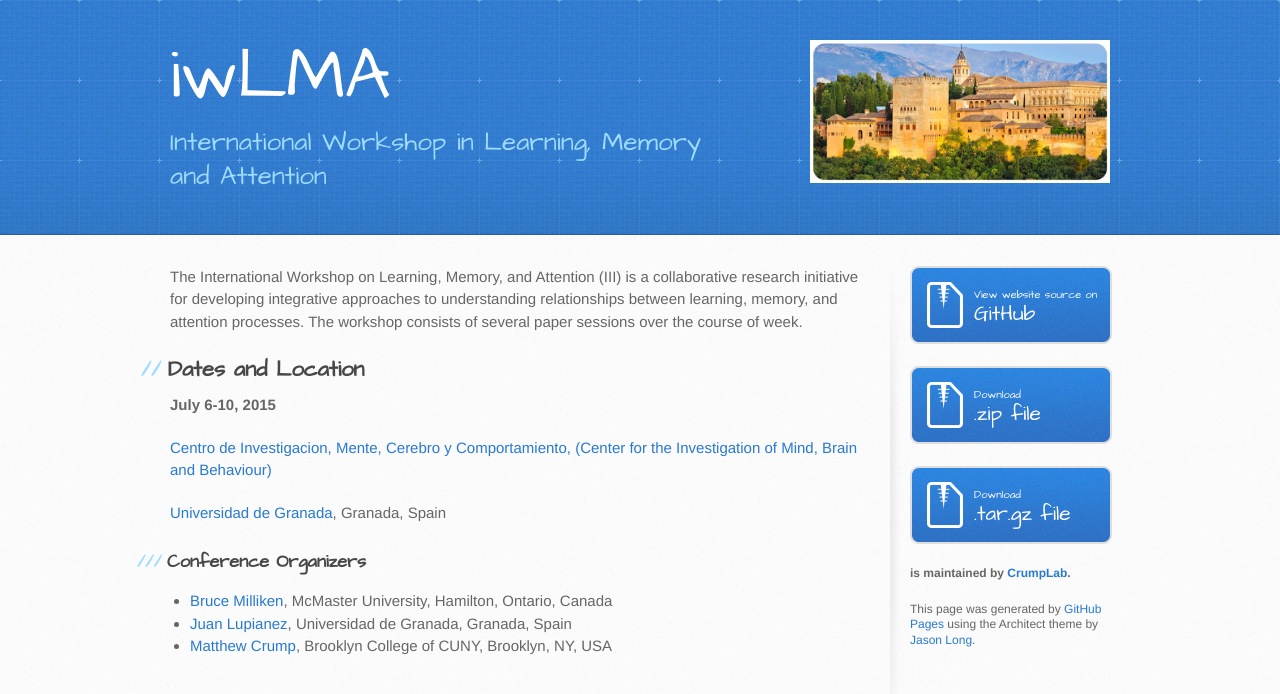
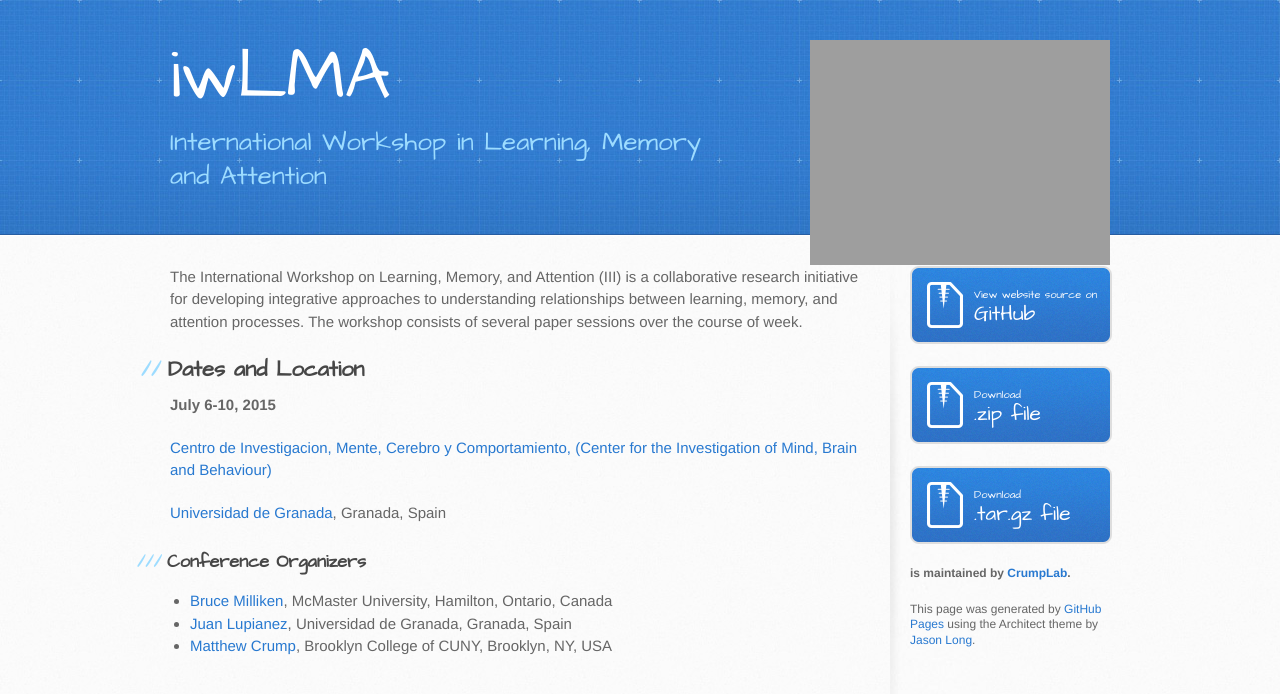
Before and after one commit to CrumpLab/IWLMA, a Jekyll site: the page built from index.html, in a window 1280 px wide. Shown: the top 694 px of the page. Built offline with Jekyll 4.4.1, drawn with Linux system fonts in a browser that asks for light colours.

Commit message:
Update index.html

```diff
--- a/index.html
+++ b/index.html
@@ -26,7 +26,7 @@ summary: Conference website
       <div class="inner">
         <h1>iwLMA</h1>
         <h2>International Workshop in Learning, Memory and Attention</h2>
-        <img src="/images/alhambra.jpg">
+        <img src=url(../images/alhambra.jpg)>
         </div>
     </header>
 
```
